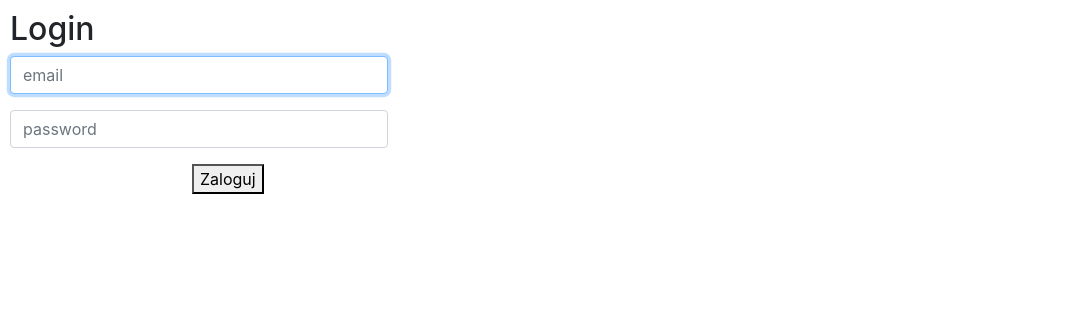
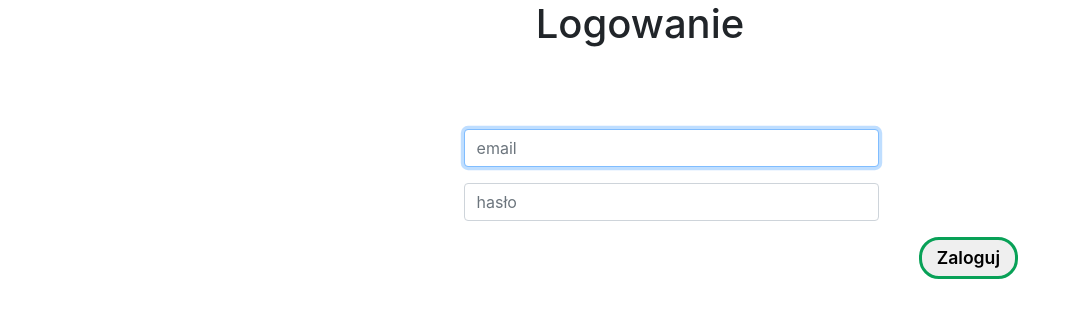
Before and after one commit to barte525/PO, a Django app: page /save/ in a window 1280 px wide. Shown: the top 318 px of the page, without its empty margins (0-1075 px from the left). Run offline with Django 4.2, Linux system fonts and the light colour scheme; data comes from the database, SQL or seed files in the repository; some libraries are stand-ins or nearby versions.

Commit message:
base to html improved

```diff
--- a/mysite/models/__init__.py
+++ b/mysite/models/__init__.py
@@ -1,3 +1,3 @@
 from .user import User, UserManager
 from .route import Route
-from .segment import Segment
+# from .segment import Segment
--- a/mysite/models/route.py
+++ b/mysite/models/route.py
@@ -1,6 +1,6 @@
 from django.db import models
 from .user import Tourist
-from .segment import Segment
+# from .segment import Segment
 
 
 class Route(models.Model):
@@ -8,4 +8,4 @@ class Route(models.Model):
     start_date = models.DateField()
     end_date = models.DateField()
     tourist = models.ForeignKey(Tourist, on_delete=models.CASCADE)
-    segments = models.ManyToManyField(Segment)
+    # segments = models.ManyToManyField(Segment)
--- a/mysite/static/add_priv_section_style.css
+++ b/mysite/static/add_priv_section_style.css
@@ -13,11 +13,6 @@ input[type=text], input[type=number], select {
 label {
   padding: 12px 12px 12px 0;
   display: inline-block;
-}
-
-.form-container {
-  padding-left: 25%;
-  padding-right: 20%;
 }
 
 .col-25 {
--- a/mysite/static/base.css
+++ b/mysite/static/base_style.css
@@ -1,4 +1,9 @@
-input[type=submit] {
+.form-container {
+  padding-left: 25%;
+  padding-right: 20%;
+}
+
+input[type=submit], button[type=submit]{
   float: right;
   padding: 5px 15px;
   border: solid;
@@ -9,7 +14,7 @@ input[type=submit] {
   cursor: pointer;
 }
 
-input[type=submit]:hover {
+input[type=submit]:hover, button[type=submit]:hover{
   background-color: #006e39;
   color: white;
 }
--- /dev/null
+++ b/mysite/static/login_style.css
@@ -0,0 +1,21 @@
+.form-container {
+    margin-top: 5%;
+}
+
+.form-group input {
+    width: 60%;
+    margin-left: 20%;
+    margin-top: 10px;
+}
+
+main {
+    padding: 10px;
+    vertical-align: center;
+}
+input[type=submit] {
+     position: absolute;
+     left: 15%;
+}
+.text-danger {
+    color: red;
+}
--- a/mysite/templates/base.html
+++ b/mysite/templates/base.html
@@ -4,7 +4,7 @@
     <meta charset="urf-8">
     <title>{% block title %}Odznaka{% endblock %}</title>
     {% load static %}
-    <link rel="stylesheet" type="text/css" href="{% static 'base.css' %}">
+    <link rel="stylesheet" type="text/css" href="{% static 'base_style.css' %}">
 
     {% block head %} {% endblock %}
 </head>
--- a/mysite/templates/login.html
+++ b/mysite/templates/login.html
@@ -1,51 +1,30 @@
 {% extends 'base.html' %}
 {% block title %}Login{% endblock %}
-{% block head %} <link rel="stylesheet" href="https://stackpath.bootstrapcdn.com/bootstrap/4.3.1/css/bootstrap.min.css"
-                       integrity="sha384-ggOyR0iXCbMQv3Xipma34MD+dH/1fQ784/j6cY/iJTQUOhcWr7x9JvoRxT2MZw1T" crossorigin="anonymous">
-<style>
-    .form-group {
-        width: 30%;
-    }
-    main {
-        padding: 10px;
-    }
-    button {
-         position: absolute;
-         left: 15%;
-    }
-    .text-danger {
-        color: red;
-    }
+{% block head %}
+    <link rel="stylesheet" href="https://stackpath.bootstrapcdn.com/bootstrap/4.3.1/css/bootstrap.min.css"
+                       integrity="sha384-ggOyR0iXCbMQv3Xipma34MD+dH/1fQ784/j6cY/iJTQUOhcWr7x9JvoRxT2MZw1T"
+                       crossorigin="anonymous">
 
-    input[type=submit] {
-      float: right;
-      padding: 5px 15px;
-      border: solid;
-      border-color: #654321;
-      font-size: 1.1em;
-      font-weight: 600;
-      border-radius: 20px;
-      cursor: pointer;
-      float: right;
-    }
+    {% load static %}
+    <link rel="stylesheet" type="text/css" href="{% static 'login_style.css' %}">
 
-    input[type=submit]:hover {
-      background-color: #654320;
-      color: white;
-    }
-</style>
 {% endblock %}
+
+{% block above_content %}
+    <h1>Logowanie</h1>
+{% endblock %}
+
 {% block content %}
-<h2>Login</h2>
+<div class="form-container">
     <form method="post">
         {% csrf_token %}
       <div class="form-group">
-    <input type="text" name="username" autofocus="" autocapitalize="none" autocomplete="username" maxlength="50" required=""
-           class="form-control" id="username_id" placeholder="email">
+        <input type="text" name="username" autofocus="" autocapitalize="none" autocomplete="username" maxlength="50"
+               required="" class="form-control" id="username_id" placeholder="email">
       </div>
       <div class="form-group">
        <input type="password" name="password" autocomplete="current-password" required="" class="form-control" id="password_id"
-   placeholder="password">
+       placeholder="hasło">
        {% if form.non_field_errors %}
             {% for error in form.non_field_errors %}
                 <p class="text-danger">{{ error }}</p>
@@ -54,4 +33,5 @@
       </div>
         <button type="submit">Zaloguj</button>
     </form>
+</div>
 {% endblock %}
```
Also changed, not shown: mysite/models/segment.py (+20 -20 lines). Lines whose indentation alone changed are shown as unchanged.
